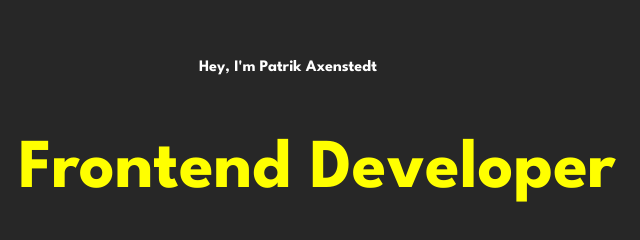
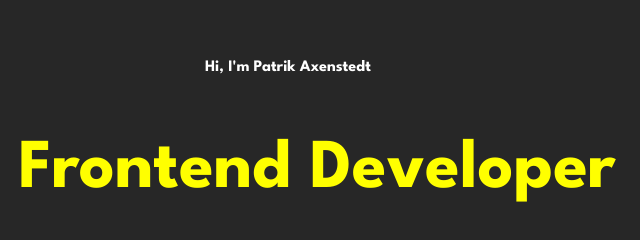
Before and after one commit to patrikaxenstedt/patrikaxenstedt.github.io, a plain HTML site: page index.html in a window 1280 px wide. Shown: the part 136-376 px from the top of the page, 352-992 px from the left. Drawn offline with nearby package versions, Linux system fonts and the light colour scheme.

Commit message:
Update index.html

```diff
--- a/index.html
+++ b/index.html
@@ -16,7 +16,7 @@
     <a id="work" onclick="showwork()" class="animated fadeIn" style="animation-delay:2.2s;">work</a>
     <a id="contact" href=mailto:“patrik.axenstedt@gmail.com” class="animated fadeIn" style="animation-delay:2.2s;">get in touch</a>
     <div id="middle" class="animated slideInDown" style="animation-delay:2.0s;">
-        <p>Hey, I'm Patrik Axenstedt</p>
+        <p>Hi, I'm Patrik Axenstedt</p>
         <h1>a Frontend Developer</h1>
         <div id="menu">
             <a onclick="showabout()">about</a>
```
